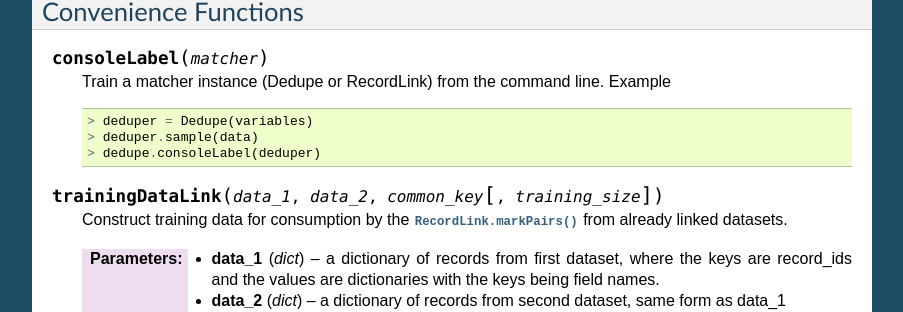
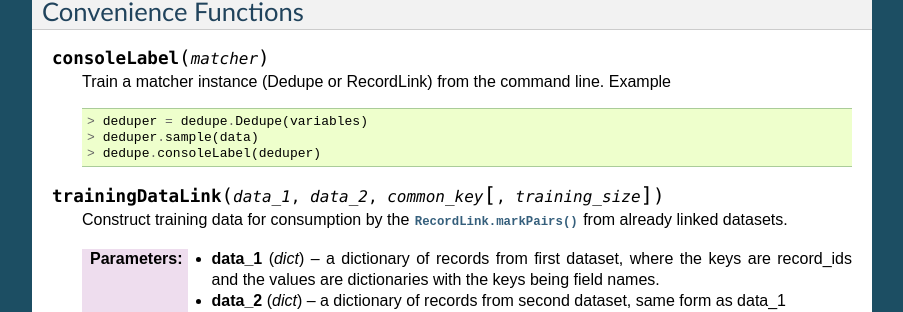
Before and after one commit to dedupeio/dedupe, a Sphinx documentation site: the page built from docs/API-documentation.rst, in a window 1280 px wide and 900 px high, scrolled down 23774 px. Shown: the part 146-458 px from the top of the window, without its empty margins (198-1101 px from the left). Built offline with Sphinx 7.4.7, drawn with Linux system fonts in a browser that asks for light colours.

Commit message:
Update API-documentation.rst

```diff
--- a/docs/API-documentation.rst
+++ b/docs/API-documentation.rst
@@ -263,7 +263,7 @@ Convenience Functions
 
    .. code:: python
 
-      > deduper = Dedupe(variables)
+      > deduper = dedupe.Dedupe(variables)
       > deduper.sample(data)
       > dedupe.consoleLabel(deduper)
 
```
